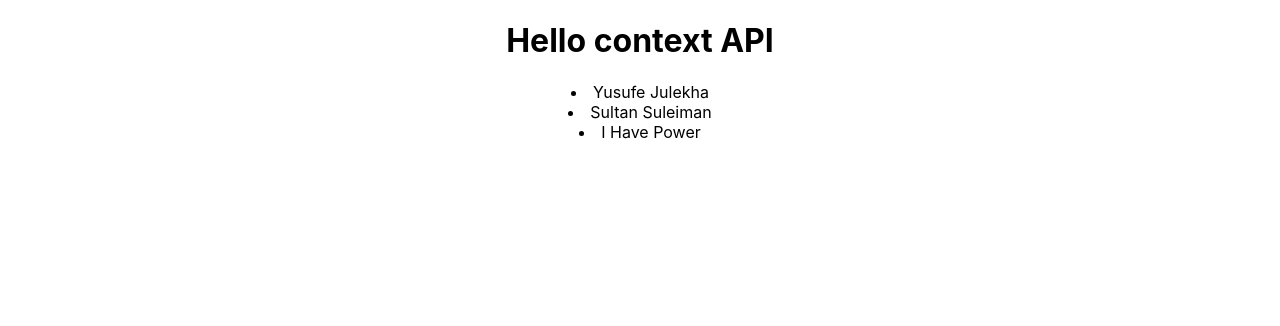
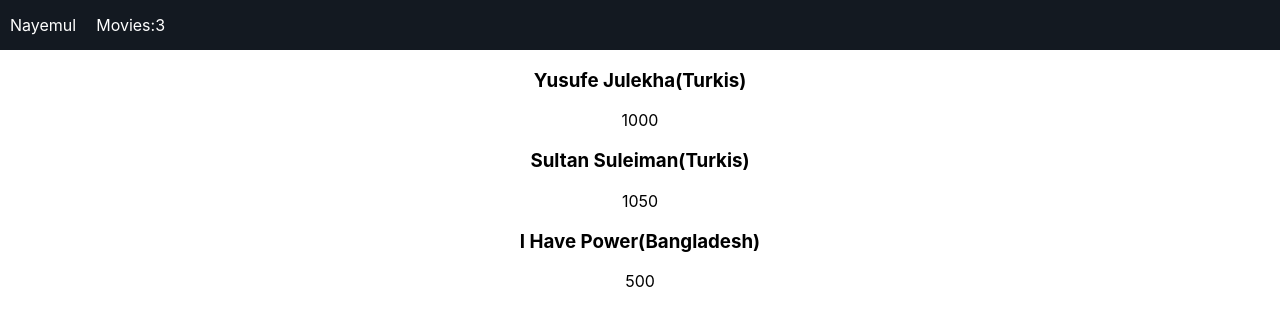
Before and after one commit to NayemulSCode/ReactContextAPI, a React (Create React App) app: page / in a window 1280 px wide. Shown: the top 326 px of the page. Built offline with nearby package versions, Linux system fonts and the light colour scheme.

Commit message:
Create Context and provider and useContext

```diff
--- a/src/App.js
+++ b/src/App.js
@@ -1,13 +1,18 @@
 import React from 'react';
 import './App.css';
 import MovieList from './MovieList';
+import Nav from './Nav';
+import MovieProvider, {MovieContext} from './MovieContext'
 
 function App() {
   return (
-    <div className="App">
-      <h1>Hello context API</h1>
-      <MovieList />
-    </div>
+    <MovieProvider>
+      <div className="App">
+        <Nav />
+        <MovieList />
+      </div>
+    </MovieProvider>
+
   );
 }
 
--- /dev/null
+++ b/src/Movie.js
@@ -0,0 +1,12 @@
+import React from 'react'
+
+function Movie({name,price,country}) {
+    return (
+        <div>
+            <h3>{name}(<span>{country}</span>)</h3>
+            <p>{price}</p>
+        </div>
+    )
+}
+
+export default Movie
--- /dev/null
+++ b/src/MovieContext.js
@@ -0,0 +1,36 @@
+import React,{useState,createContext} from 'react'
+
+export const MovieContext = createContext();
+
+function MovieProvider(props) {
+    const [movies, setMovies] = useState([
+        {
+            name:"Yusufe Julekha",
+            price:"1000",
+            id:10001,
+            realiseDate:"1999",
+            country:"Turkis"
+        },
+        {
+            name:"Sultan Suleiman",
+            price:"1050",
+            id:10002,
+            realiseDate:"1980",
+            country:"Turkis"
+        },
+        {
+            name:"I Have Power",
+            price:"500",
+            id:10003,
+            realiseDate:"2005",
+            country:"Bangladesh"
+        }
+    ])
+    return (
+        <MovieContext.Provider value={[movies, setMovies]}>
+            {props.children}
+        </MovieContext.Provider>
+    )
+}
+
+export default MovieProvider
--- a/src/MovieList.js
+++ b/src/MovieList.js
@@ -1,34 +1,18 @@
-import React, {useState} from 'react'
-
+import React, {useState, useContext} from 'react'
+import Movie from './Movie'
+import {MovieContext} from './MovieContext';
 function MovieList(){
-    const [movies, setMovies] = useState([
-        {
-            name:"Yusufe Julekha",
-            price:"1000",
-            id:10001,
-            realiseDate:"1999",
-            country:"Turkis"
-        },
-        {
-            name:"Sultan Suleiman",
-            price:"1050",
-            id:10002,
-            realiseDate:"1980",
-            country:"Turkis"
-        },
-        {
-            name:"I Have Power",
-            price:"500",
-            id:10003,
-            realiseDate:"2005",
-            country:"Bangladesh"
-        }
-
-    ])
+    const [movies, setMovies] = useContext(MovieContext)
     return (
         <div>
+
             {movies.map(movie =>(
-                <li>{movie.name}</li>
+                <Movie
+                key={movie.id}
+                    name={movie.name}
+                    price={movie.price}
+                    country={movie.country}
+                />
             ))}
         </div>
     )
--- /dev/null
+++ b/src/Nac.css
@@ -0,0 +1,21 @@
+.header{
+    background-color: #131921;
+    display: flex;
+    align-items: center;
+}
+.header__nav{
+    display: flex;
+    justify-content: space-evenly;
+    align-items: center;
+}
+.header__opton{
+    display: flex;
+    flex-direction: column;
+    color: white;
+    margin-left: 10px;
+    margin-right: 10px;
+    margin-top: 15px;
+    margin-bottom: 15px;
+    align-items: center;
+
+}
--- /dev/null
+++ b/src/Nav.js
@@ -0,0 +1,20 @@
+import React,{useContext} from 'react'
+import './Nac.css'
+import {MovieContext} from './MovieContext'
+function Nav() {
+    const [movies, setMovies] = useContext(MovieContext);
+    return (<nav className="header">
+        <div className="header__nav">
+            <div className="header__opton">
+                Nayemul
+            </div>
+            <div className="header__opton">
+                Movies:{movies.length}
+            </div>
+        </div>
+    </nav>
+
+    )
+}
+
+export default Nav
```
